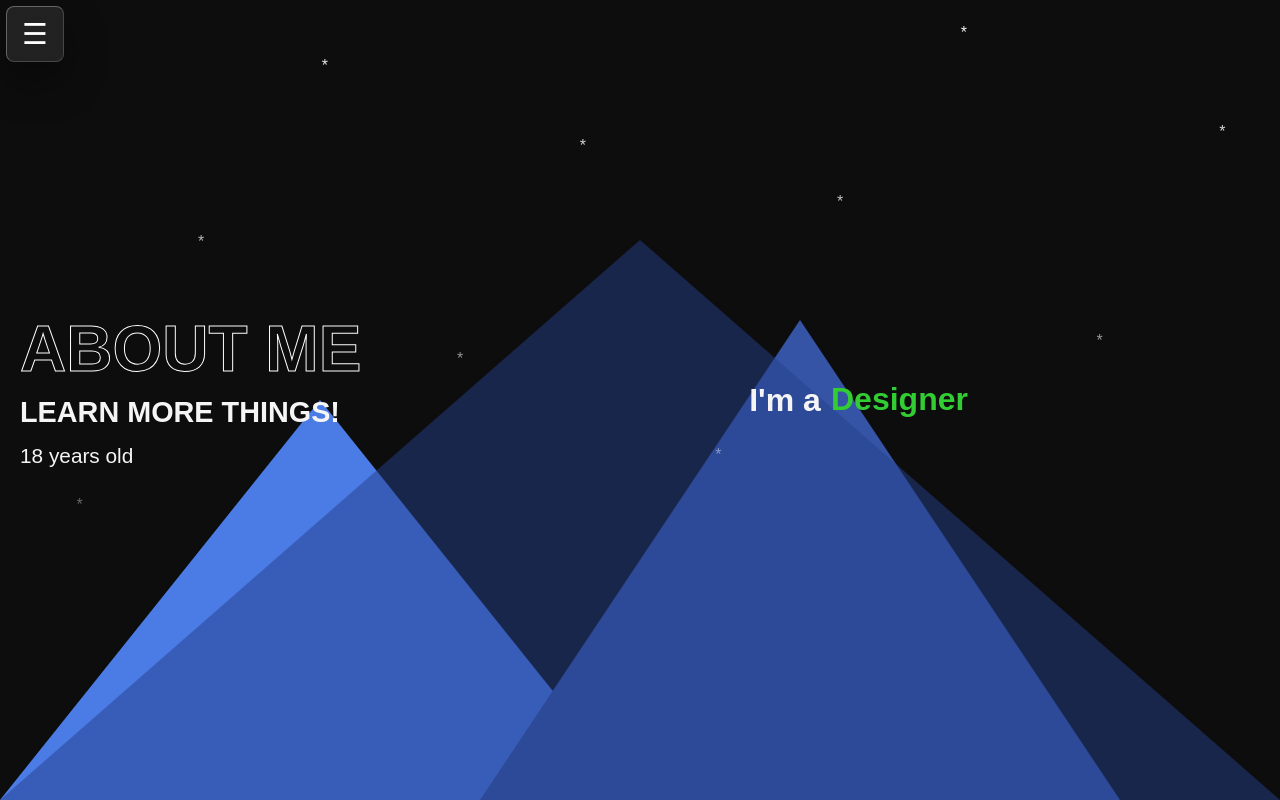
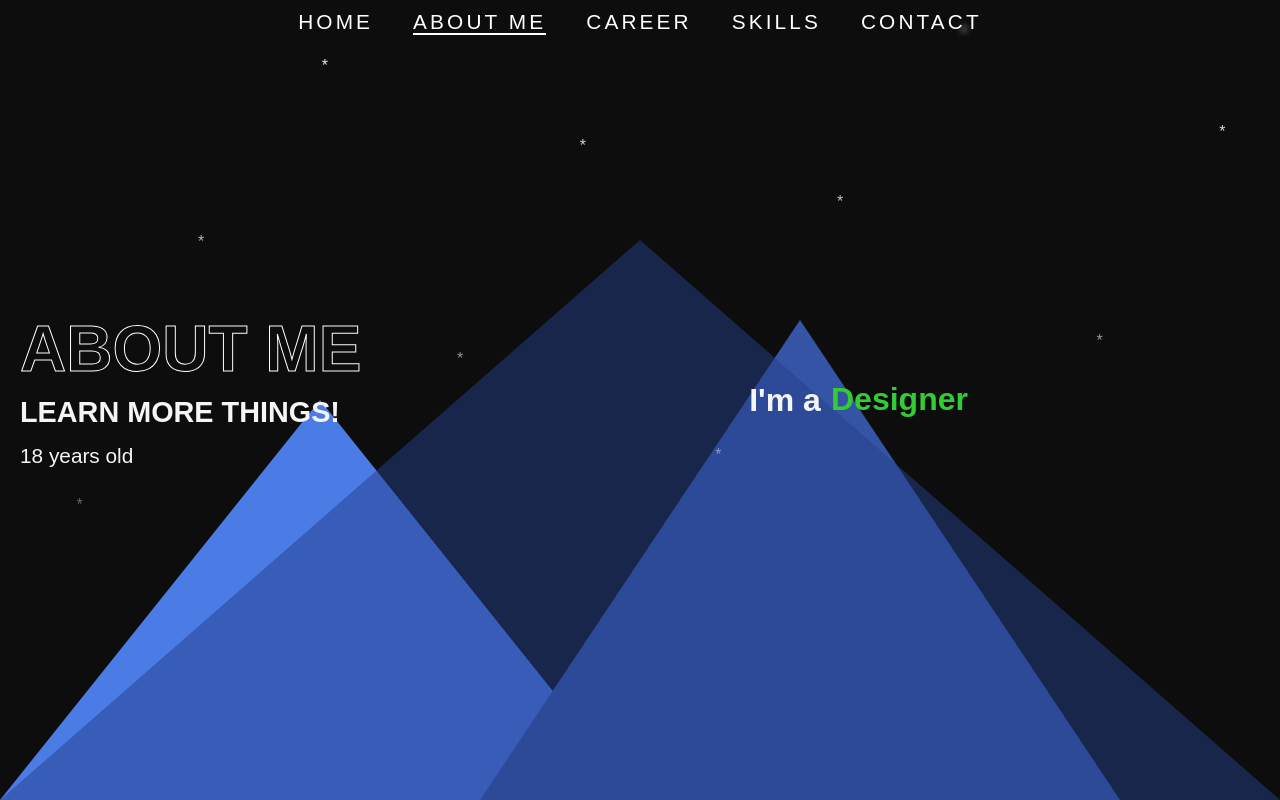
Before and after one commit to Wgannnn/CV, an Angular app: page /about in a window 1280 px wide. Shown: the top 800 px of the page. Built offline with nearby package versions, Linux system fonts and the light colour scheme.

Commit message:
Updated Nav Bar

```diff
--- a/package.json
+++ b/package.json
@@ -28,7 +28,7 @@
     "@angular/compiler": "^21.0.0",
     "@angular/core": "^21.0.0",
     "@angular/forms": "^21.0.0",
-    "@angular/platform-browser": "^21.0.0",
+    "@angular/platform-browser": "^21.0.5",
     "@angular/router": "^21.0.0",
     "@ngx-translate/core": "^17.0.0",
     "@ngx-translate/http-loader": "^17.0.0",
--- a/src/app/app.css
+++ b/src/app/app.css
@@ -1,59 +1,85 @@
+/* Navbar */
 .menu {
   position: fixed;
-  z-index: 9999;
+  top: 0;
+  left: 0;
+  width: 100%;
+  z-index: 999;
+  display: flex;
+  justify-content: center;
+  padding: 10px 0;
+
+  /* blurred background */
+  backdrop-filter: blur(3px);
+  -webkit-backdrop-filter: blur(3px);
 }
 
 
-
-.menu-button {
-  margin: 6px;
-  font-size: 1.8rem;
-  background: rgba(225, 225, 225, 0.1);
-  color: white;
-  border: 1px outset rgba(225, 225, 225, 0.35);
-  padding: 10px 15px;
-  border-radius: 8px;
-  cursor: pointer;
-  backdrop-filter: blur(16px);
-  box-shadow: 0 18px 40px rgba(0, 0, 0, 0.4);
+/* Menu list */
+.menu-options {
+  list-style: none;
+  display: flex;
+  gap: 40px;
+  padding: 0;
+  margin: 0;
+  flex-wrap: wrap; /* wrap on small screens */
+  justify-content: center;
+  position: relative;
 }
 
-
-.menu-button:hover {
-  background: rgba(255, 255, 255, 0.2);
+/* Links */
+.menu-options li a {
+  text-decoration: none;
+  color: white;
+  font-family: Rajdhani, sans-serif;
+  font-size: 1.3rem;
+  letter-spacing: 0.15em;
+  text-transform: uppercase;
+  transition: color 0.3s ease, filter 0.3s ease;
+  position: relative;
 }
 
-.menu-options {
-  list-style: none;
-  margin: 10px 0 0 0;
-  padding: 0;
-  background: rgba(0, 0, 0, 0.8);
-  border-radius: 8px;
-  overflow: hidden;
-  max-height: 0;
-  transition: max-height 0.3s ease;
+/* Hover blur effect on other links */
+.menu-options:hover li a:not(:hover) {
+  filter: blur(2px);
 }
 
-.menu-options.open {
-  max-height: 300px;
-  /* enough to show all options */
+/* Underline for links */
+.menu-options li a::after {
+  content: '';
+  position: absolute;
+  left: 0;
+  bottom: -2px;
+  width: 0;
+  height: 2px;
+  background-color: white;
+  transition: width 0.3s ease;
 }
 
-.menu-options li a {
-  display: block;
-  padding: 10px 20px;
-  color: white;
-  text-decoration: none;
-  transition: background 0.2s;
+/* Hover underline */
+
+
+/* Active link underline */
+.menu-options li a.active::after {
+  width: 100%;
 }
 
-.menu-options li a:hover {
-  background: rgba(255, 255, 255, 0.1);
+/* Responsive adjustments */
+@media (max-width: 768px) {
+  .menu-options {
+    gap: 20px;
+  }
+  .menu-options li a {
+    font-size: 1rem;
+  }
 }
 
-:host {
-  display: block;
-  min-height: 100svh;
-  width: 100%;
-  overflow-x: hidden;
+@media (max-width: 480px) {
+  .menu-options {
+    gap: 10px;
+  }
+  .menu-options li a {
+    font-size: 0.9rem;
+    padding: 5px;
+  }
 }
--- a/src/app/app.html
+++ b/src/app/app.html
@@ -1,13 +1,10 @@
-<div class="menu">
-  <button class="menu-button" (click)="menuOpen = !menuOpen">☰</button>
-  <ul class="menu-options" [class.open]="menuOpen">
-    <li><a routerLink="/" (click)="menuOpen=false">Home</a></li>
-    <li><a routerLink="/about" (click)="menuOpen=false">Read About Me</a></li>
-    <li><a routerLink="/career" (click)="menuOpen=false">Career History</a></li>
-    <li><a routerLink="/skills" (click)="menuOpen=false">Skills</a></li>
-    <li><a routerLink="/contact" (click)="menuOpen=false">Contact</a></li>
+<nav class="menu" #menu>
+  <ul class="menu-options">
+    <li><a routerLink="/" [class.active]="router.url === '/'">HOME</a></li>
+    <li><a routerLink="/about" [class.active]="router.url === '/about'">ABOUT ME</a></li>
+    <li><a routerLink="/career" [class.active]="router.url === '/career'">CAREER</a></li>
+    <li><a routerLink="/skills" [class.active]="router.url === '/skills'">SKILLS</a></li>
+    <li><a routerLink="/contact" [class.active]="router.url === '/contact'">CONTACT</a></li>
   </ul>
-</div>
-
-
+</nav>
 <router-outlet></router-outlet>
--- a/src/app/app.ts
+++ b/src/app/app.ts
@@ -1,15 +1,33 @@
-// app.ts
-import { Component } from '@angular/core';
+import { Component, AfterViewChecked, ElementRef, ViewChild } from '@angular/core';
 import { CommonModule } from '@angular/common';
-import { RouterModule } from '@angular/router';
+import { Router, RouterModule, RouterOutlet } from '@angular/router';
 
 @Component({
   selector: 'app-root',
   standalone: true,
-  imports: [CommonModule, RouterModule],
+  imports: [CommonModule, RouterModule, RouterOutlet],
   templateUrl: './app.html',
   styleUrls: ['./app.css']
 })
-export class App {
-  menuOpen = false;
+export class App implements AfterViewChecked {
+  @ViewChild('menu') menu!: ElementRef;
+
+  constructor(public router: Router) {}
+
+  ngAfterViewChecked() {
+    this.updateActiveLink();
+  }
+
+  updateActiveLink() {
+    if (!this.menu) return;
+    const links: HTMLElement[] = Array.from(this.menu.nativeElement.querySelectorAll('a'));
+    links.forEach(link => {
+      const path = link.getAttribute('routerlink');
+      if (path === this.router.url) {
+        link.classList.add('active');
+      } else {
+        link.classList.remove('active');
+      }
+    });
+  }
 }
--- a/src/app/introduction/introduction.css
+++ b/src/app/introduction/introduction.css
@@ -70,7 +70,7 @@
 }
 
 .content h1 {
-  font-family: Pacifico, sans-serif;
+  font-family: JetBrains, sans-serif;
   font-size: 4rem;
 }
 
--- a/src/app/read-about-me/read-about-me.css
+++ b/src/app/read-about-me/read-about-me.css
@@ -848,3 +848,16 @@ p {
     bottom: 150px;
   }
 }
+.music-section {
+  height: 100vh;
+  display: flex;
+  justify-content: center;
+  align-items: center;
+  padding: 60px 20px;
+  gap: 80px;
+  flex-wrap: wrap;
+  background: linear-gradient(135deg, #0f0c29, #302b63, #1a1a2e);
+  color: white;
+  position: relative;
+  overflow: hidden;
+}
--- a/src/app/read-about-me/read-about-me.ts
+++ b/src/app/read-about-me/read-about-me.ts
@@ -72,4 +72,10 @@ export class ReadAboutMe implements AfterViewInit {
       step();
     });
   }
+  changeCD(image: string) {
+    const cd = document.getElementById('cd-image') as HTMLImageElement;
+    if (cd) {
+      cd.src = image;
+    }
+  }
 }
```
Also changed, not shown: src/app/app.routes.ts (+5 -5 lines), 1 other file (tests, documents, lock files or other folders).
